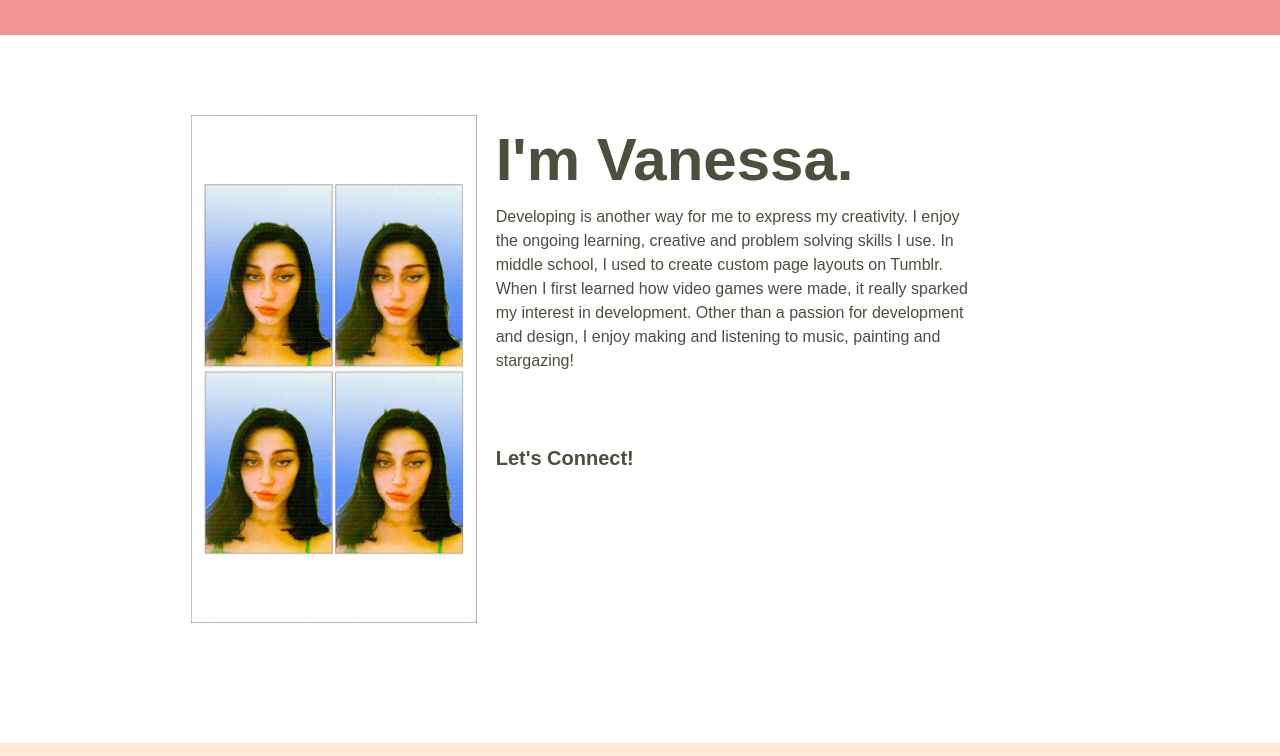
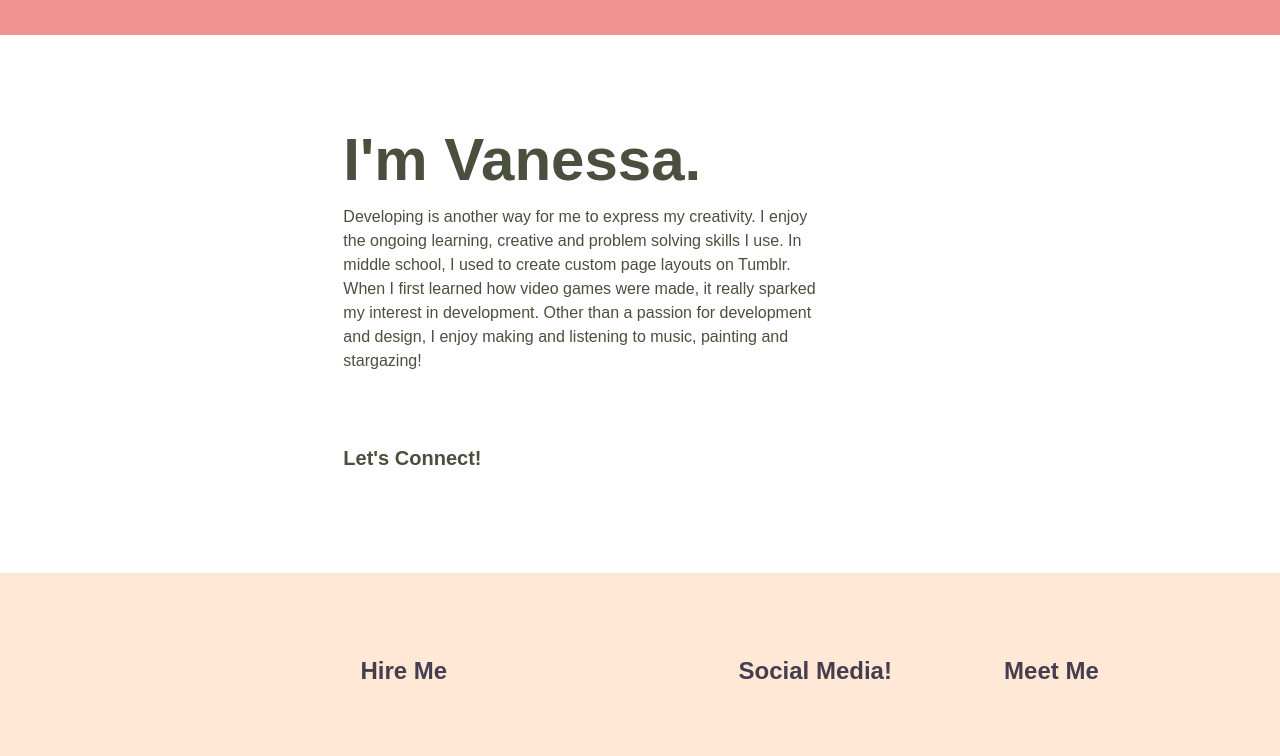
Before and after one commit to n4ss8/PortfolioWebsite, a website built with Parcel: page index.html in a window 1280 px wide. Shown: the part 3870-4626 px from the top of the page. Built offline with nearby package versions, Linux system fonts and the light colour scheme.

Commit message:
deleted photo

```diff
--- a/index.html
+++ b/index.html
@@ -185,9 +185,6 @@
   <section id="about">
   <div class="content-wrapper">
   <div class="about-content-wrapper">
-  <figure>
-    <img src="img/pshot.jpeg">
-  </figure>
 
 <div class="about-info">
   <h3>I'm Vanessa.</h3>
```
